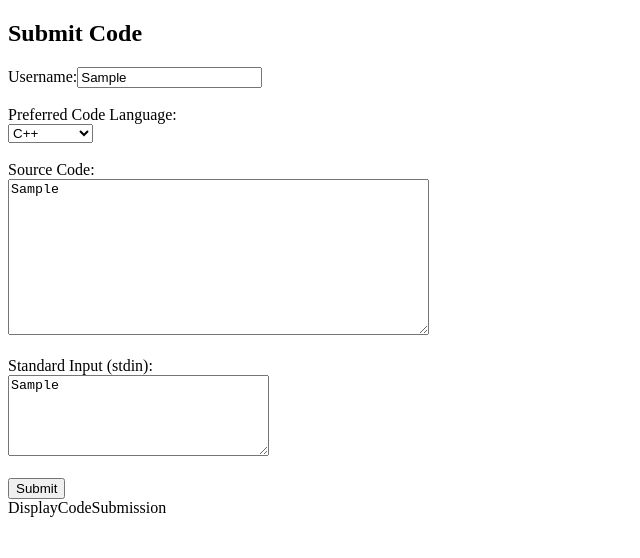
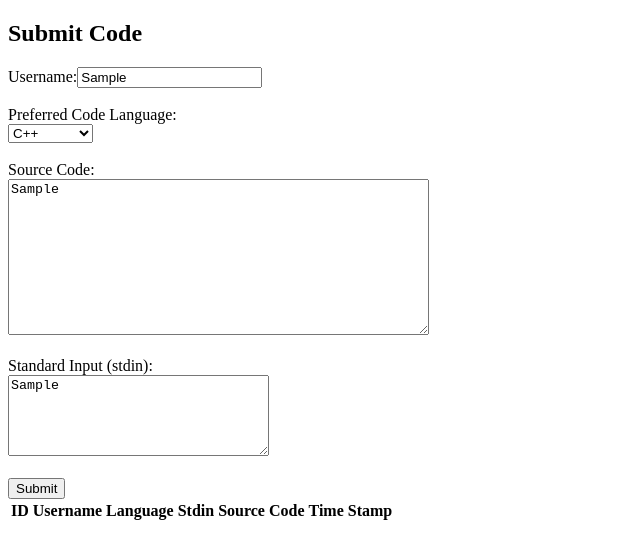
Before and after one commit to ptech12/tuf-challange, a React (Vite) app: page / in a window 1280 px wide. Both pictures are taken after typing "Sample", "Sample", "Sample" into the empty fields and a click on the input "Submit". Shown: the top 558 px of the page, without its empty margins (0-640 px from the left). Built offline with nearby package versions, Linux system fonts and the light colour scheme; no server answers.

Commit message:
data passing seemlessly between components

```diff
--- a/src/App.jsx
+++ b/src/App.jsx
@@ -5,66 +5,92 @@ import DisplayCodeSubmission from "./components/DisplayCodeSubmission";
 import usrApi from "./api/usrApi";
 
 function App() {
-  const langs = {
-    1: "C++",
-    2: "Java",
-    3: "Javascript",
-    4: "Python",
-  };
-  const [formData, setFormData] = useState({
-    username: "",
-    language: "",
-    stdin: "",
-    sourceCode: "",
+  // const langs = {
+  //   1: "C++",
+  //   2: "Java",
+  //   3: "Javascript",
+  //   4: "Python",
+  // };
+  const [username, setUsername] = useState("")
+  const [language, setLanguage] = useState('');
+  const [stdin, setStdin] = useState('');
+  const [sourceCode, setSourceCode] = useState("");
+
+  const [backendData, setBackendData] = useState({
   });
-  const [backendData, setBackendData] = useState();
 
   const [isSubmitted, setIsSubmitted] = useState(false);
 
   const handleChange = (e) => {
     const { name, value } = e.target;
-    setFormData({
-      ...formData,
-      [name]: value,
-    });
+    // console.log(name);
+    // console.log(value);
+    switch (name) {
+      case "username":
+        setUsername(value);
+        break;
+      case "language":
+        setLanguage(value);
+        break;
+      case "sourceCode":
+        setSourceCode(value);
+        break;
+
+      case "stdin":
+        setStdin(value);
+        break;
+      default:
+        break;
+    }
   };
 
   const handleSubmit = async (e) => {
     e.preventDefault();
     setIsSubmitted(true);
-    console.log(formData);
+    const data = {
+      "username": username,
+      "language": language,
+      "stdin": stdin,
+      "sourceCode": sourceCode
+    }
+    console.log(data);
     // Here you can handle form submission, e.g., send data to backend
     // console.log(formData);
     try {
-      const result = await usrApi.post("/submission/add", formData);
-      const data = result.data
-      // fetch("http://localhost:8081/submission/add").then((response) => response.json()).then((data) =>
-      // );
+      const result = await usrApi.post("/submission/add", data);
+      const resData = result.data
       setBackendData({
-        data
+        // ...backendData,
+        resData
       })
 
-      setFormData({
-        username: "",
-        language: "",
-        stdin: "",
-        sourceCode: "",
-      });
     } catch (err) {
       console.error(`Error: ${err.message}`);
       alert(`Error: ${err.message}`);
     }
+    // console.log(backendData);
+  };
+
+  const handleSet = d => {
+    setBackendData({
+      // ...backendData,
+      d
+    })
     console.log(backendData);
-  };
+  }
+
   return (
     <>
       <CodeSubmissionForm
-        setFormData={setFormData}
-        formData={formData}
+        username={username}
+        language={language}
+        stdin={stdin}
+        sourceCode={sourceCode}
         handleChange={handleChange}
         handleSubmit={handleSubmit}
       />
-      {!isSubmitted ? <></> : <DisplayCodeSubmission />}
+      {/* {console.log(username)} */}
+      {!isSubmitted ? <></> : <DisplayCodeSubmission data={backendData.resData} />}
     </>
   );
 }
--- a/src/components/DisplayCodeSubmission.jsx
+++ b/src/components/DisplayCodeSubmission.jsx
@@ -1,8 +1,19 @@
 import React from 'react'
+import "../App.css"
 
-const DisplayCodeSubmission = ({ formData }) => {
+const DisplayCodeSubmission = ({ data }) => {
+  // console.log(data);
   return (
-    <div>DisplayCodeSubmission</div>
+    <table>
+      <tr>
+        <th>ID</th>
+        <th>Username</th>
+        <th>Language</th>
+        <th>Stdin</th>
+        <th>Source Code</th>
+        <th>Time Stamp</th>
+      </tr>
+    </table>
   )
 }
 
```
